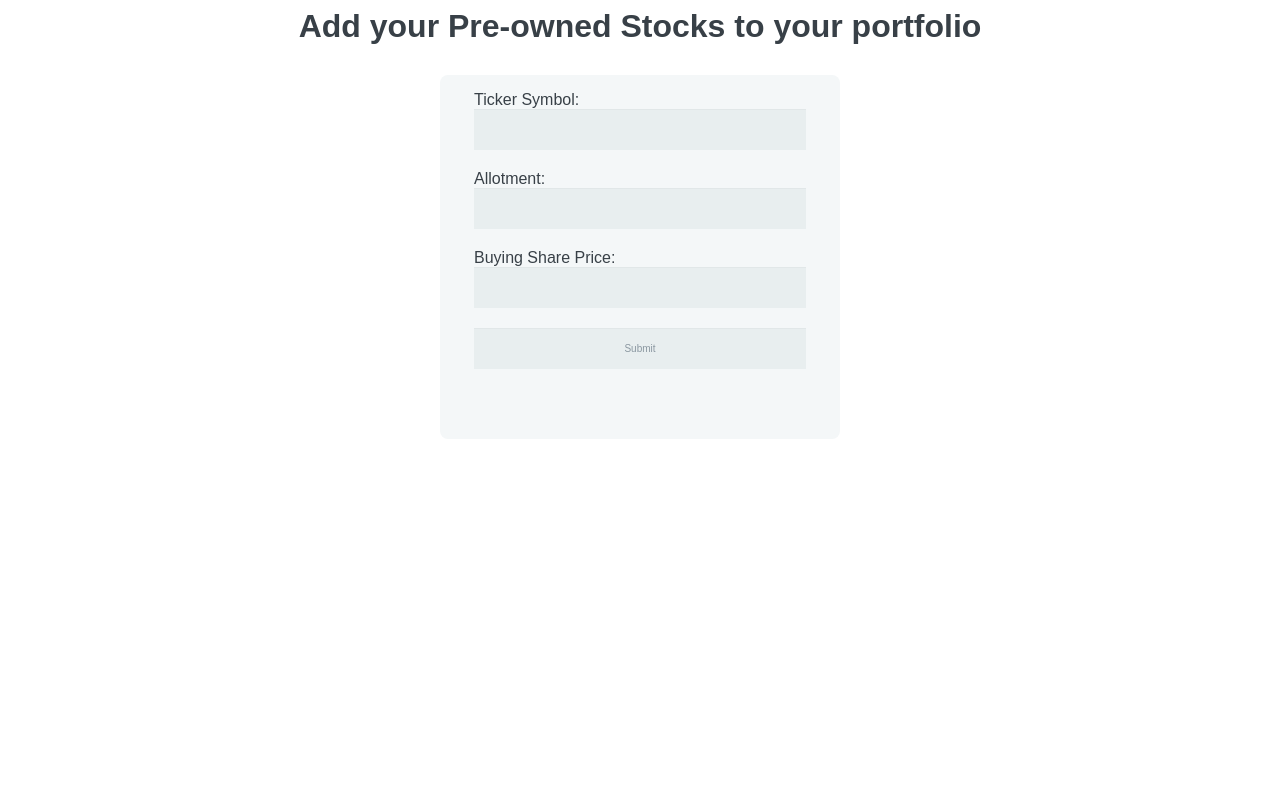
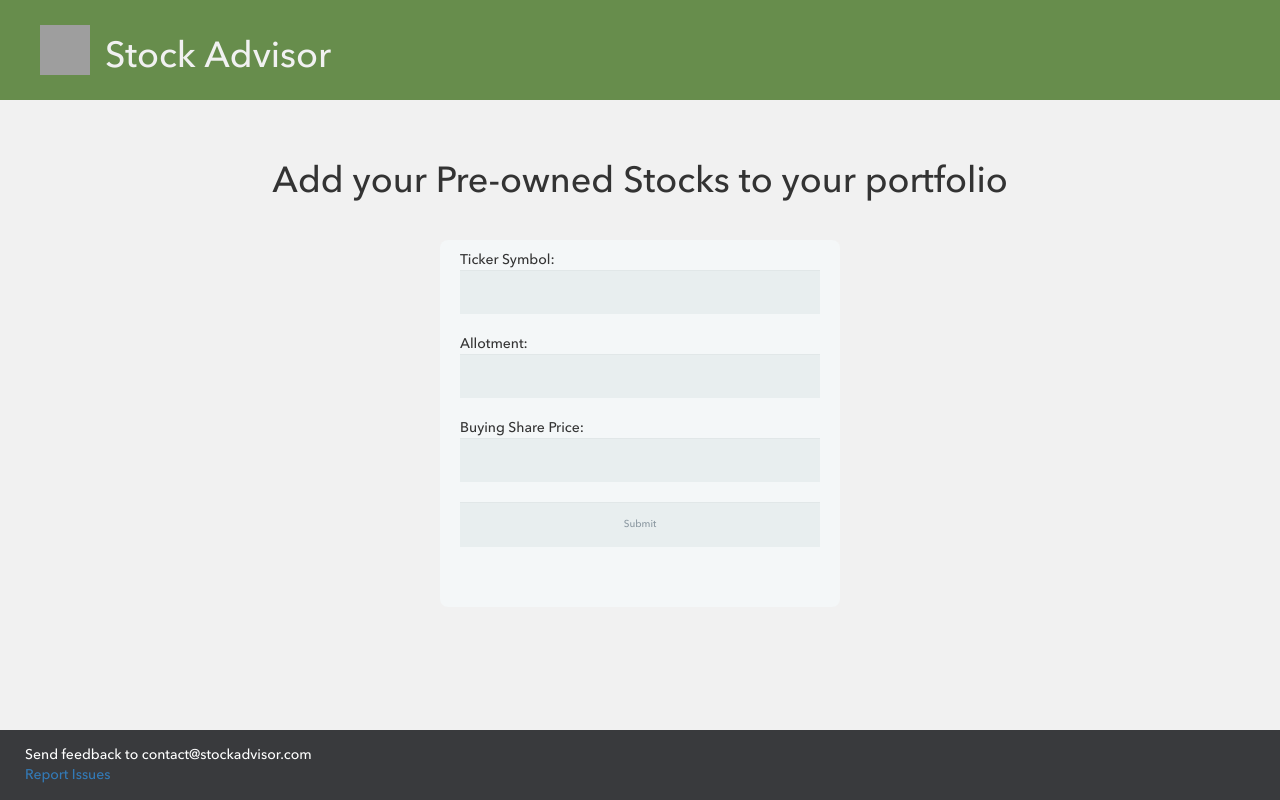
Before and after one commit to ChenayS/GroupProject, a Django app: page /addstock in a window 1280 px wide. Run offline with Django 3.2, Linux system fonts and the light colour scheme; some libraries are stand-ins or nearby versions; grey boxes are pictures that could not be loaded.

Commit message:
updated add-stock.html

```diff
--- a/Term-Project/stockprofit/stockcalculate/templates/stockcalculate/invest/add-stock.html
+++ b/Term-Project/stockprofit/stockcalculate/templates/stockcalculate/invest/add-stock.html
@@ -1,9 +1,15 @@
 <!DOCTYPE html>
 <html>
 	<head>
+		<meta charset="UTF-8">
   	  	<title>Stock Portfolio</title>
+		<script type="text/javascript" src="https://ajax.googleapis.com/ajax/libs/jquery/1.8.2/jquery.min.js"></script>
+	 	<link href="https://maxcdn.bootstrapcdn.com/bootstrap/3.3.7/css/bootstrap.min.css" rel="stylesheet">
+     	<link href='http://fonts.googleapis.com/css?family=Titillium+Web:400,300,600' rel='stylesheet' type='text/css'>
+     	<link rel="stylesheet" href="/static/css/boot.css">
   	</head>
-<body>
+
+	<body style="background-color:#f1f1f1">
   	  	<style>
   		  	*, *:before, *:after {
   				-moz-box-sizing: border-box;
@@ -11,10 +17,10 @@
   			  	box-sizing: border-box;
 			}
 
-body {
+			/*body {
   			  	font-family: 'Nunito', sans-serif;
   			  	color: #384047;
-}
+			}*/
 
 			form {
   			  	max-width: 300px;
@@ -24,10 +30,10 @@ form {
   			  	border-radius: 8px;
 			}
 
-h1 {
+			/*h1 {
   			  	margin: 0 0 30px 0;
   			  	text-align: center;
-}
+			}*/
 
 			input[type="text"],
 			input[type="password"],
@@ -57,27 +63,55 @@ fieldset {
   			  	}
 			}
 		</style>
-<h1>Add your Pre-owned Stocks to your portfolio</h1>
+
+	  	<div class="header" style="background-color:#678d4c">
+   	   	 	<div class="container-fluid">
+          	  	<a href="#" class="text-center">
+            		<div class="text-center">
+			  	  		<img style="float:left;margin:15px;" src="/static/img/logo.png" height="50" width="50">
+			  	  		<h1 style="color:#f1f1f1;float:left;margin-top:25px;">Stock Advisor</h1>
+					</div>
+          		</a>
+        	</div>
+      	</div>
+
+		<br><br><h1 align="center">Add your Pre-owned Stocks to your portfolio</h1><br>
 		<h4 align="right"></h4>
 		<form action="/getvalue" method="POST">
-
 			<fieldset>
-Ticker Symbol:
-
-<br>
-<input type="text" name="ticker_symbol">
-<br>
-Allotment:<br>
-<input type="text" name="allotment">
-<br>
-Buying Share Price:<br>
-<input type="text" name="buying_share_price">
-<br>
-<input type="submit" value="Submit">
+				Ticker Symbol:<br>
+				<input type="text" name="ticker_symbol"><br>Allotment:<br>
+				<input type="text" name="allotment"><br>Buying Share Price:<br>
+				<input type="text" name="buying_share_price"><br><input type="submit" value="Submit">
 			</fieldset>
 		</form>
+		<p></p>
 
-<p></p>
+		<script>
+			$(window).on('resize',function() {
+				var docHeight = $(window).height();
+				var footerHeight = $('#footer').height();
+				var footerTop = $('#footer').position().top + footerHeight;
+
+				if (footerTop < docHeight) {
+					$('#footer').css('margin-top', -30 + (docHeight - footerTop) + 'px');
+     		   	}
+    		});
+    		$(document).ready(function() {
+        		$(window).trigger('resize');
+    		});
+		</script>
+
+		<div id="footer">
+			<div class="container-fluid">
+				<div class="row">
+					<div class="col-md-12">
+  						<div>Send feedback to contact@stockadvisor.com</div>
+  					  	<a href="#">Report Issues</a>
+				  	</div>
+				</div>
+			</div>
+		</div>
 
 	</body>
 </html>
```
Lines whose indentation alone changed are shown as unchanged.
